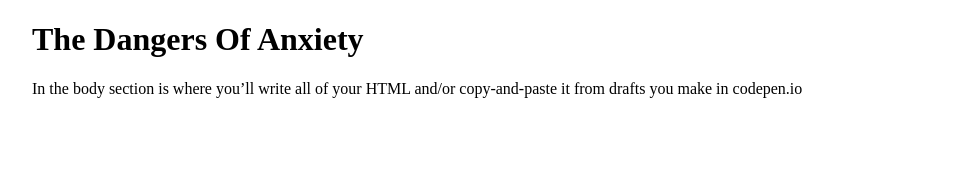
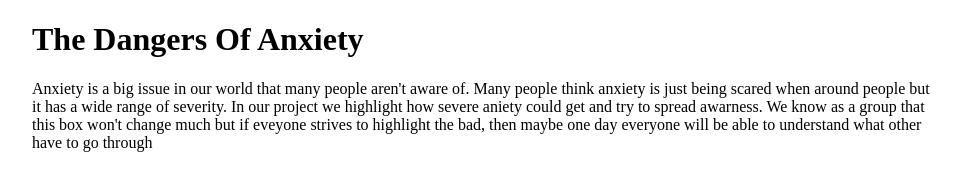
Before and after one commit to Kadinbin/Dangers-Anxiety, a plain HTML site: page index.html in a window 1280 px wide. Shown: the whole page, without its empty margins (158-1119 px from the left). Drawn offline with Linux system fonts and the light colour scheme.

Commit message:
Update index.html

```diff
--- a/index.html
+++ b/index.html
@@ -11,8 +11,8 @@
 
 	<h1>The Dangers Of Anxiety</h1>
   	<p>
-    In the body section is where you’ll write all of your HTML
-    and/or copy-and-paste it from drafts you make in codepen.io
+  Anxiety is a big issue in our world that many people aren't aware of. Many people think anxiety is just being scared when around people but it has a wide range of severity. In our project we highlight how severe aniety could get and try to spread awarness. We know as a group that this box won't change much but if eveyone strives to highlight the bad,  then maybe one day everyone will be able to understand what other have to go through
+
 </p>
 
   </body>
```
